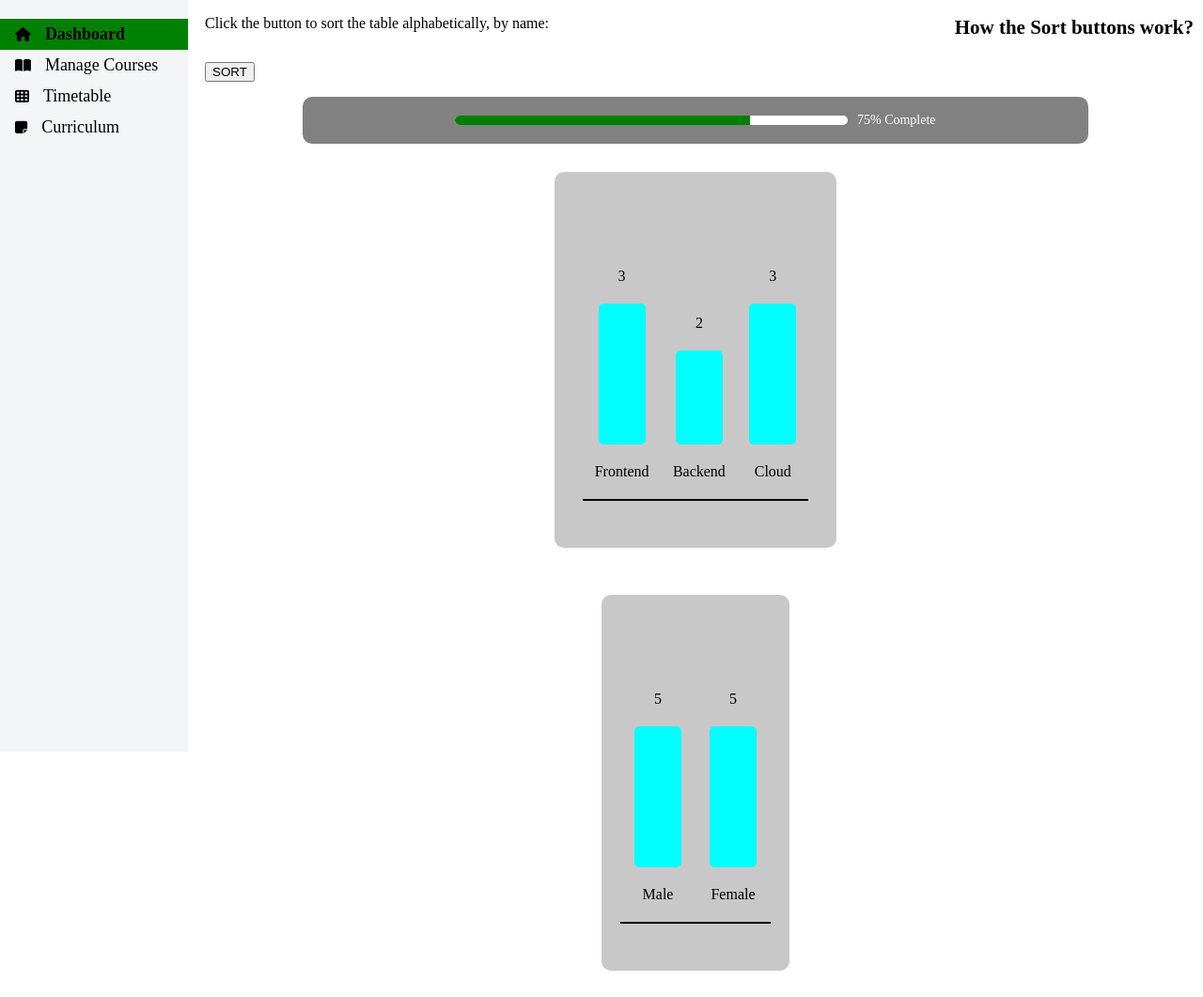
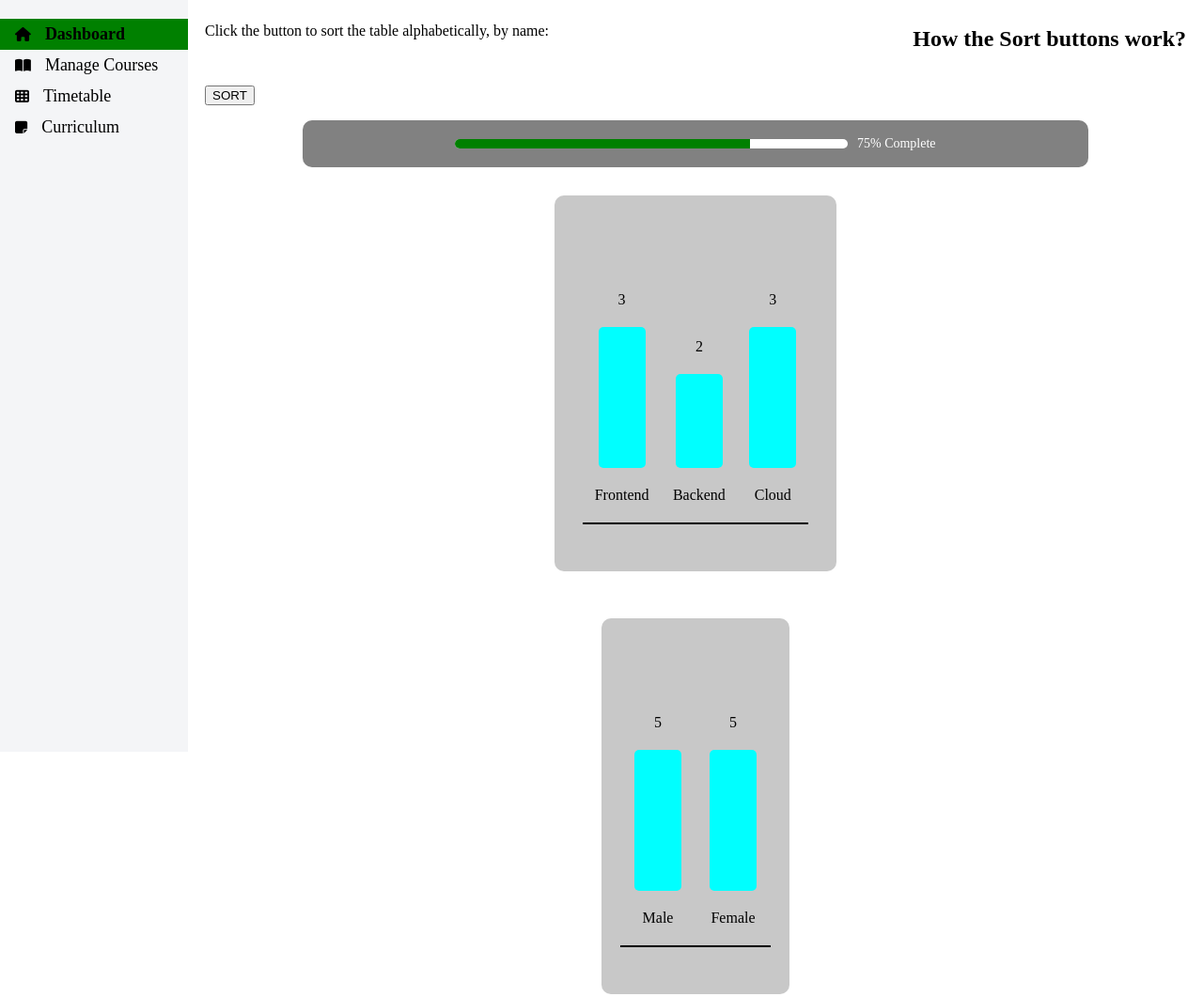
Before and after one commit to Moyinoluwa-10/Dashboard, a plain HTML site: page index.html in a window 1280 px wide. Shown: the top 1061 px of the page at 94% size. Drawn offline with Linux system fonts and the light colour scheme.

Commit message:
Add files via upload

```diff
--- a/index.html
+++ b/index.html
@@ -24,6 +24,9 @@
 
     <main>
         <div class="overlay"></div>
+<div class="header">
+    <p>Click the button to sort the table alphabetically, by name:</p>
+
     <div class="pop-up">
         <h2>How the Sort buttons work?</h2>
     </div>
@@ -34,7 +37,8 @@
         Lorem ipsum dolor sit amet, consectetur adipiscing elit. Aliquam et lobortis nibh. Praesent nec sapien elementum, pellentesque erat eget, suscipit lorem. Integer dictum, diam ut eleifend rutrum, elit est mollis odio, a pulvinar nisi nulla ultrices lacus. Proin vitae semper magna, nec consequat nibh. Ut orci magna, aliquet sit amet magna ut, sagittis hendrerit ante. Maecenas quis massa commodo, imperdiet mi in, vestibulum nisi. Mauris aliquet sodales arcu in dignissim. Etiam lacus ante, rhoncus et lacinia tincidunt, imperdiet id magna. Pellentesque eget enim quis est dictum pretium in ut dolor. Praesent interdum metus pretium orci tristique, nec venenatis ex condimentum.
     </div>
 
-        <p>Click the button to sort the table alphabetically, by name:</p>
+
+</div>
         <div class="sort">
 
             <p><button class="main-sort">SORT</button></p>
--- a/style.css
+++ b/style.css
@@ -49,6 +49,11 @@ main {
   margin-left: 200px; /* Same as the width of the sidenav */
   /* font-size: 28px; Increased text to enable scrolling */
   padding: 0px 10px;
+}
+
+.header {
+  display: flex;
+  justify-content: space-between;
 }
 
 .sort {
@@ -194,13 +199,6 @@ i {
   margin-top: auto;
 }
 
-.pop-up {
-  position: absolute;
-  right: 10px;
-  top: 0px;
-  font-size: 14px;
-}
-
 .pop-up:hover {
   cursor: pointer;
 }
@@ -216,7 +214,7 @@ i {
   justify-content: center;
   align-items: center;
   color: white;
-  width: 40%;
+  max-width: 400px;
   border-radius: 15px;
   z-index: 2;
 }
```
Lines whose indentation alone changed are shown as unchanged.
